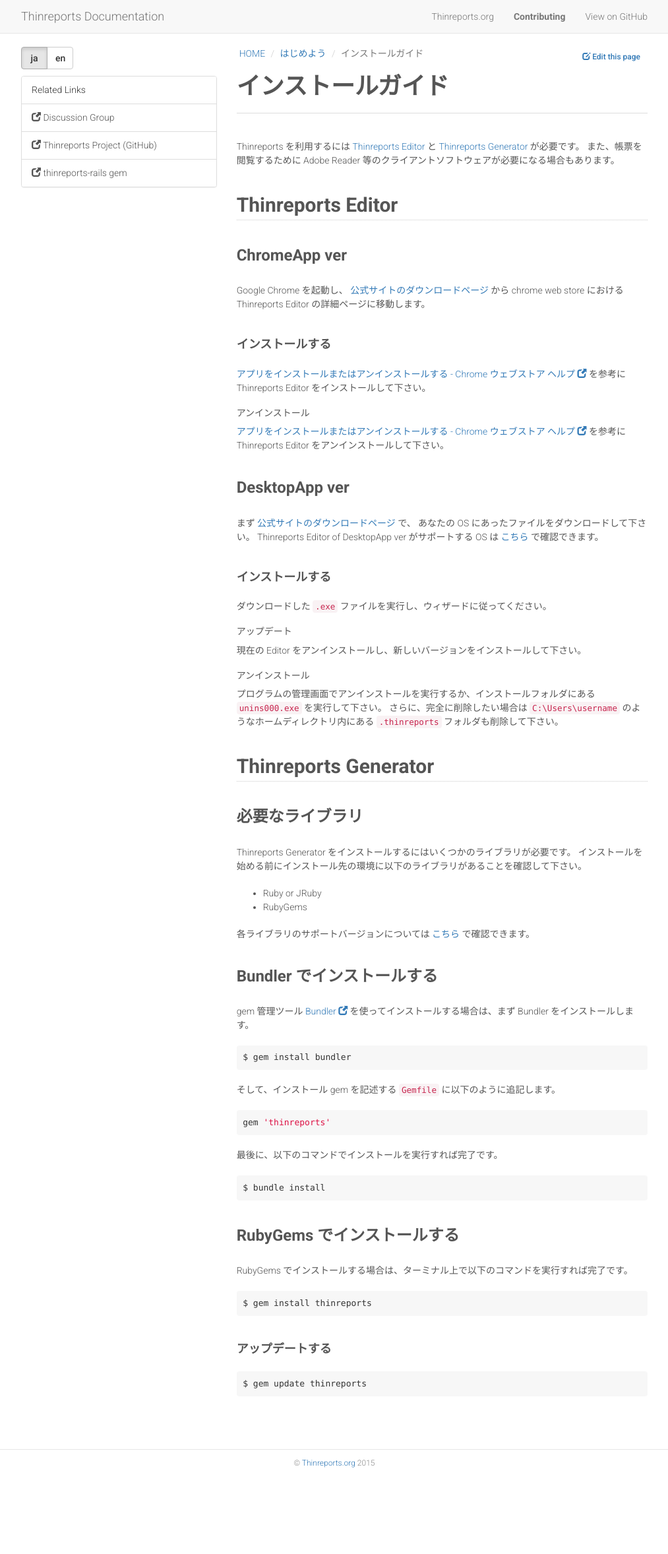
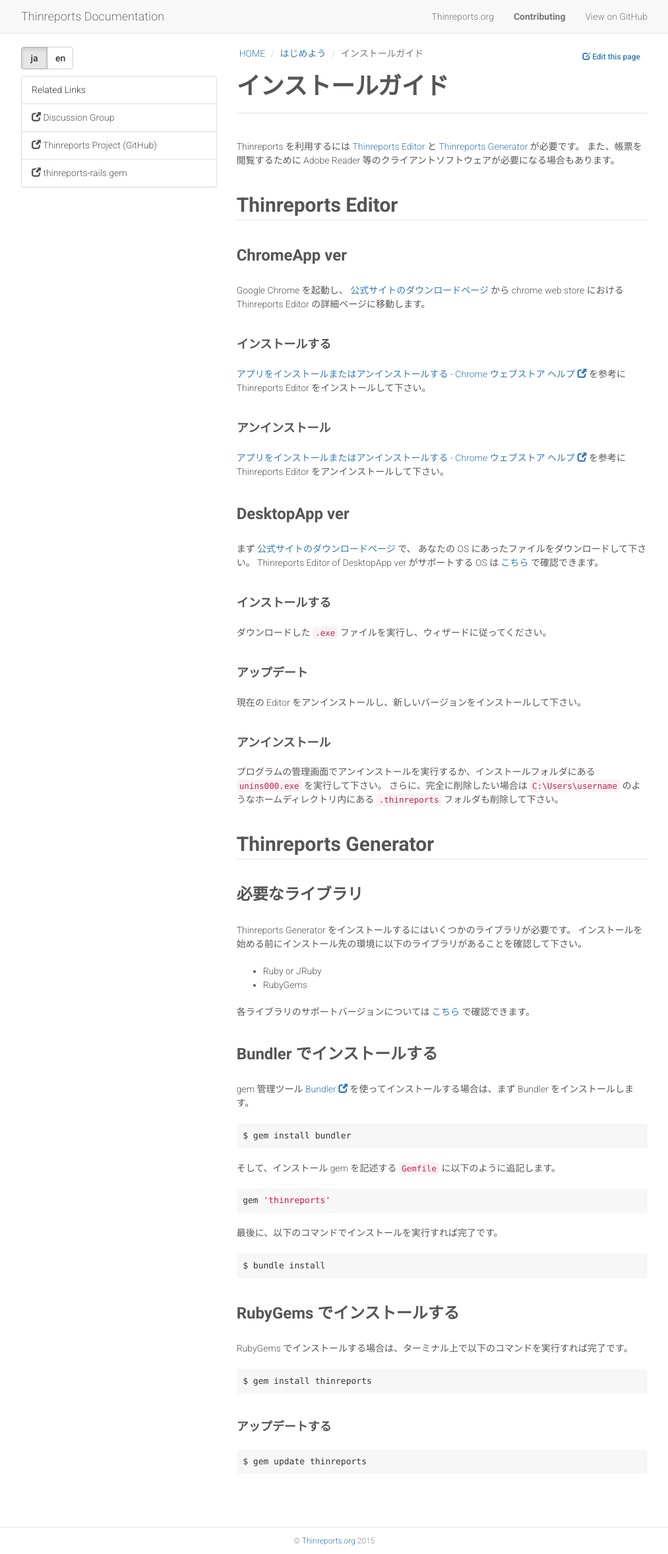
Before and after one commit to thinreports/documentation, a Jekyll site: the page built from ja/getting-started/installation.md, in a window 1280 px wide. Shown: the whole page at 66% size, without its empty margins (133-1146 px from the left). Built offline with Jekyll 4.4.1, drawn with Linux system fonts in a browser that asks for light colours; nearby versions of some CDN libraries; Markdown is read by kramdown in place of the engine named in the settings; before the commit the page ends 2238 px from its top, so only the background shows below that.

Commit message:
Fix heading

```diff
--- a/ja/getting-started/installation.md
+++ b/ja/getting-started/installation.md
@@ -20,7 +20,7 @@
 
 [アプリをインストールまたはアンインストールする - Chrome ウェブストア ヘルプ](https://support.google.com/chrome_webstore/answer/1053369?hl=ja) を参考に Thinreports Editor をインストールして下さい。
 
-##### アンインストール
+#### アンインストール
 
 [アプリをインストールまたはアンインストールする - Chrome ウェブストア ヘルプ](https://support.google.com/chrome_webstore/answer/1053369?hl=ja) を参考に Thinreports Editor をアンインストールして下さい。
 
@@ -34,11 +34,11 @@
 
 ダウンロードした `.exe` ファイルを実行し、ウィザードに従ってください。
 
-##### アップデート
+#### アップデート
 
 現在の Editor をアンインストールし、新しいバージョンをインストールして下さい。
 
-##### アンインストール
+#### アンインストール
 
 プログラムの管理画面でアンインストールを実行するか、インストールフォルダにある `unins000.exe` を実行して下さい。
 さらに、完全に削除したい場合は `C:\Users\username` のようなホームディレクトリ内にある `.thinreports` フォルダも削除して下さい。
```
